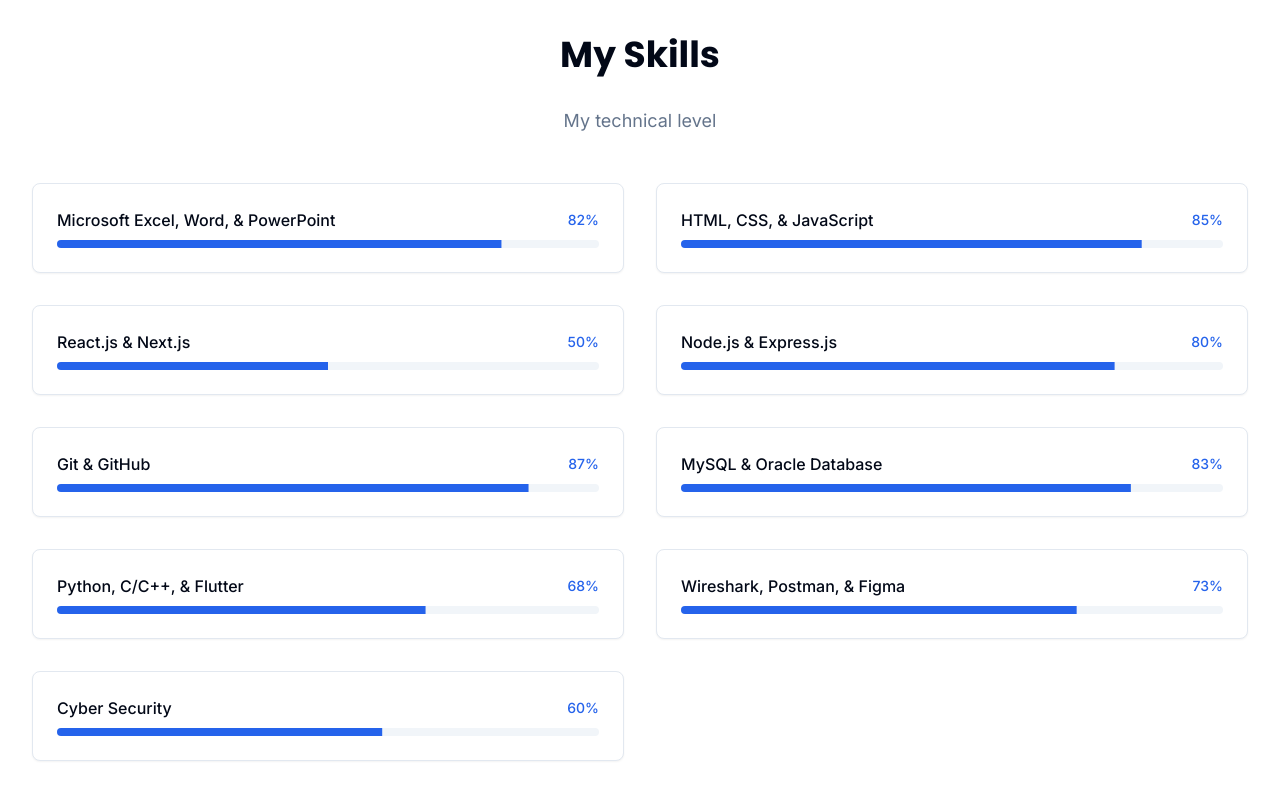
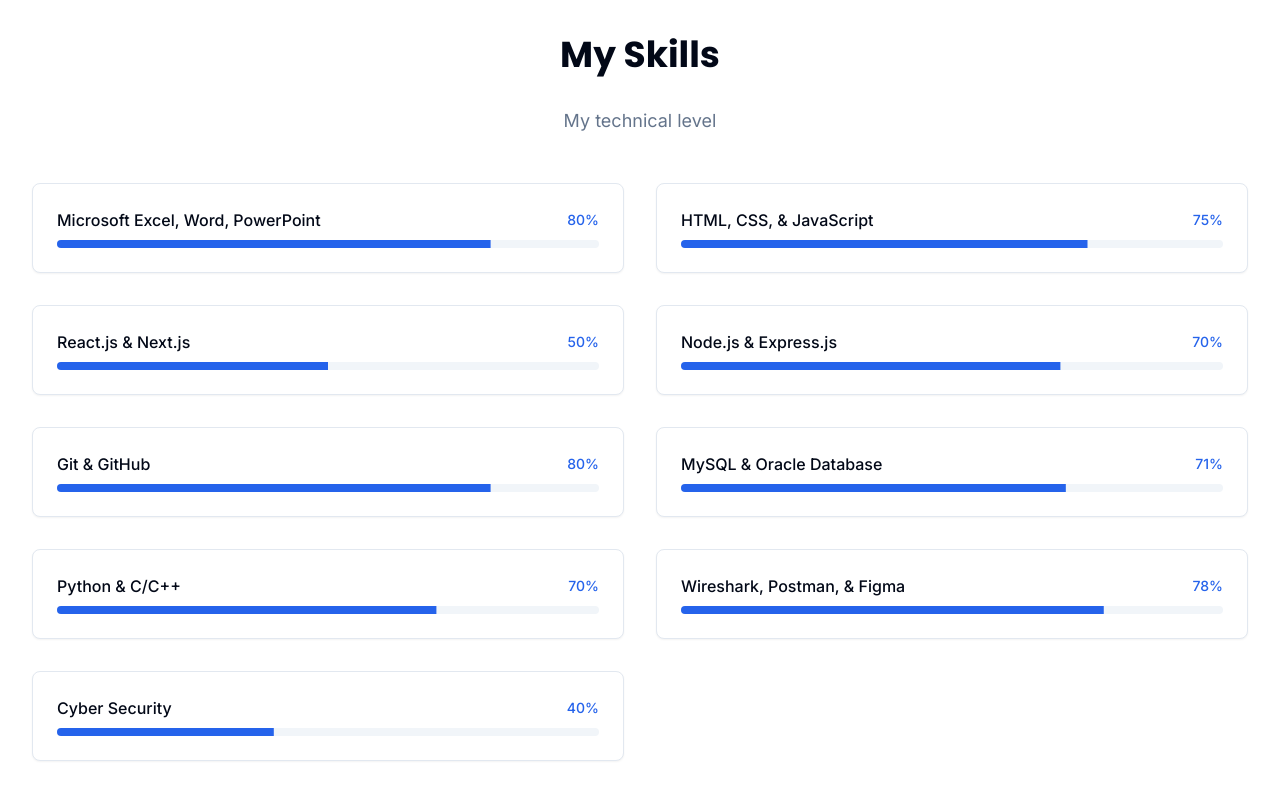
Before and after one commit to Nurfikriihsan/Portofolio., a Next.js app: page / in a window 1280 px wide. Shown: the part 1819-2619 px from the top of the page. Built offline with nearby package versions, Linux system fonts and the light colour scheme.

Commit message:
Portofolio

```diff
--- a/components/skills.tsx
+++ b/components/skills.tsx
@@ -7,15 +7,15 @@ import { Progress } from "@/components/ui/progress"
 import ScrollAnimation from "./scroll-animation"
 
 const skills = [
-  { name: "Microsoft Excel, Word, & PowerPoint", percentage: 82 },
-  { name: "HTML, CSS, & JavaScript", percentage: 85 },
+  { name: "Microsoft Excel, Word, PowerPoint", percentage: 80 },
+  { name: "HTML, CSS, & JavaScript", percentage: 75 },
   { name: "React.js & Next.js", percentage: 50 },
-  { name: "Node.js & Express.js", percentage: 80 },
-  { name: "Git & GitHub", percentage: 87 },
-  { name: "MySQL & Oracle Database", percentage: 83 },
-  { name: "Python, C/C++, & Flutter", percentage: 68 },
-  { name: "Wireshark, Postman, & Figma", percentage: 73 },
-  { name: "Cyber Security", percentage: 60 },
+  { name: "Node.js & Express.js", percentage: 70 },
+  { name: "Git & GitHub", percentage: 80 },
+  { name: "MySQL & Oracle Database", percentage: 71 },
+  { name: "Python & C/C++", percentage: 70 },
+  { name: "Wireshark, Postman, & Figma", percentage: 78 },
+  { name: "Cyber Security", percentage: 40 },
 ]
 
 export default function Skills() {
```
